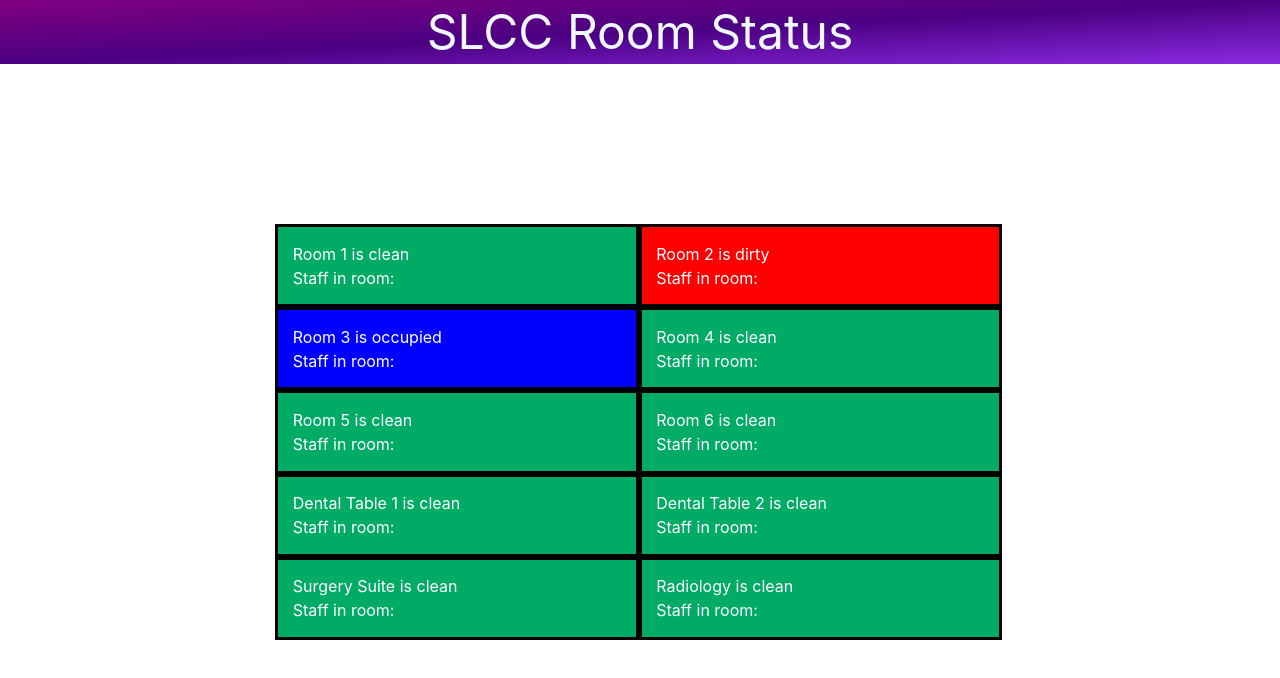
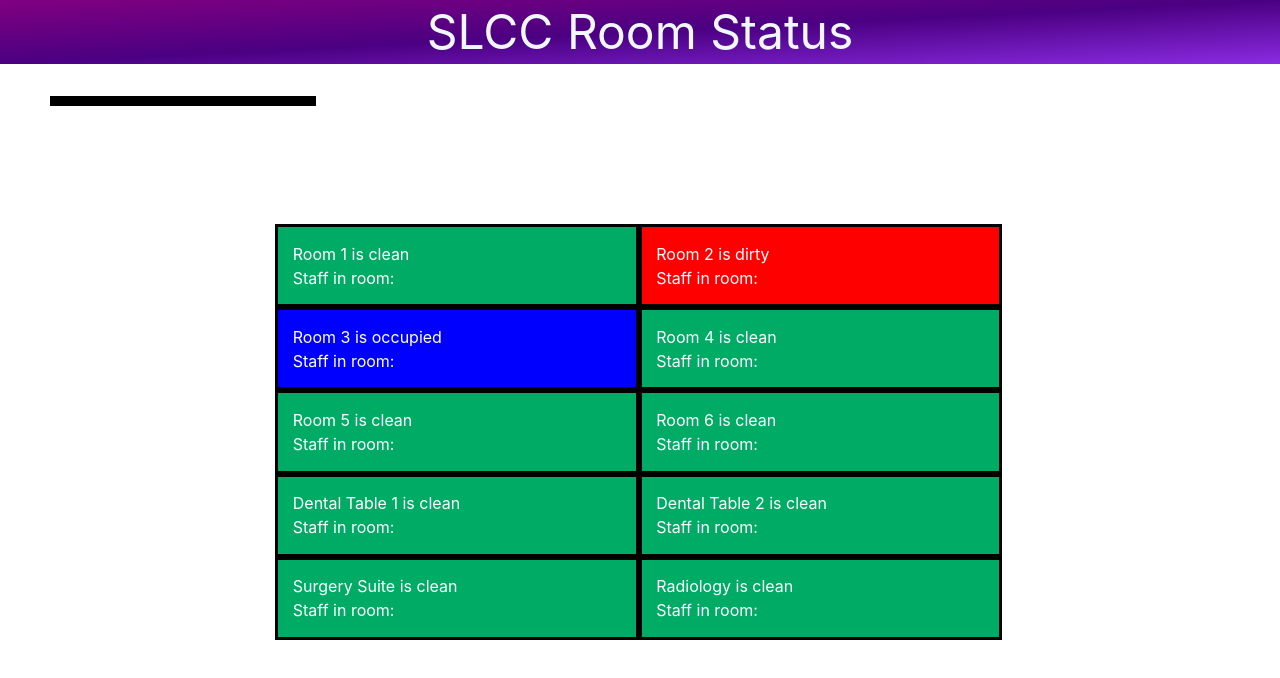
Before and after one commit to tgruber9281/slcc-room-status, a React (Vite) app in the folder slcc-room-status/: page / in a window 1280 px wide. Shown: the top 678 px of the page. Built offline with nearby package versions, Linux system fonts and the light colour scheme.

Commit message:
roomList uses state and editRoom div renders after a click

```diff
--- a/slcc-room-status/src/components/function/rooms/Rooms.jsx
+++ b/slcc-room-status/src/components/function/rooms/Rooms.jsx
@@ -1,21 +1,48 @@
 import rooms from "./rooms.json";
-import "./roomStyling.css"
-
-let roomList = rooms.rooms;
+import { useState } from "react";
+import "./roomStyling.css";
 
 function RoomList() {
+  function handleRoomClick(index) {
+    setRoomToEdit(index);
+  }
+
+  const [roomList, setRoomList] = useState(rooms.rooms);
+  const [roomToEdit, setRoomToEdit] = useState(null);
+  const editRoom = () => {
+    if (roomToEdit !== null) {
       return (
+        <>
+          <p>{roomList[roomToEdit].name}</p>
+
+        </>
+      );
+    }
+  };
+
+  return (
+    <>
       <div className="rooms">
-      {roomList.map(room => {
+        {roomList.map((data, index) => {
           return (
-          <div key={room.id} className={"room-"+room.status} id={room.id+"-room"}>
-            {room.name} is {room.status}
-            <div className="roomStaff">Staff in room: {room.staff}</div>
-            <div className="roomApptType" id={room.id+"roomApptType"}>{room.apptType}</div>
+            <div
+              key={data.id}
+              className={"room-" + data.status}
+              id={data.id + "-room"}
+              onClick={() => handleRoomClick(index)}
+            >
+              {data.name} is {data.status}
+              <div className="roomStaff">Staff in room: {data.staff}</div>
+              <div className="roomApptType" id={data.id + "roomApptType"}>
+                {data.apptType}
+              </div>
             </div>
           );
         })}
       </div>
+
+      <div className="edit-room">{editRoom()}</div>
+    </>
   );
 }
 
--- a/slcc-room-status/src/components/function/rooms/roomStyling.css
+++ b/slcc-room-status/src/components/function/rooms/roomStyling.css
@@ -33,3 +33,14 @@
     padding-right: 20%;
     padding-top: 4rem;
   }
+
+  .edit-room {
+    /* visibility: hidden; */
+    background-color: black;
+    padding: 5px;
+    color: white;
+    width: 20%;
+    position: fixed;
+    top: 6rem;
+    left: 50px;
+  }
```
Also changed, not shown: slcc-room-status/src/components/function/appts/Appts.jsx (+7 -0 lines). Lines whose indentation alone changed are shown as unchanged.
